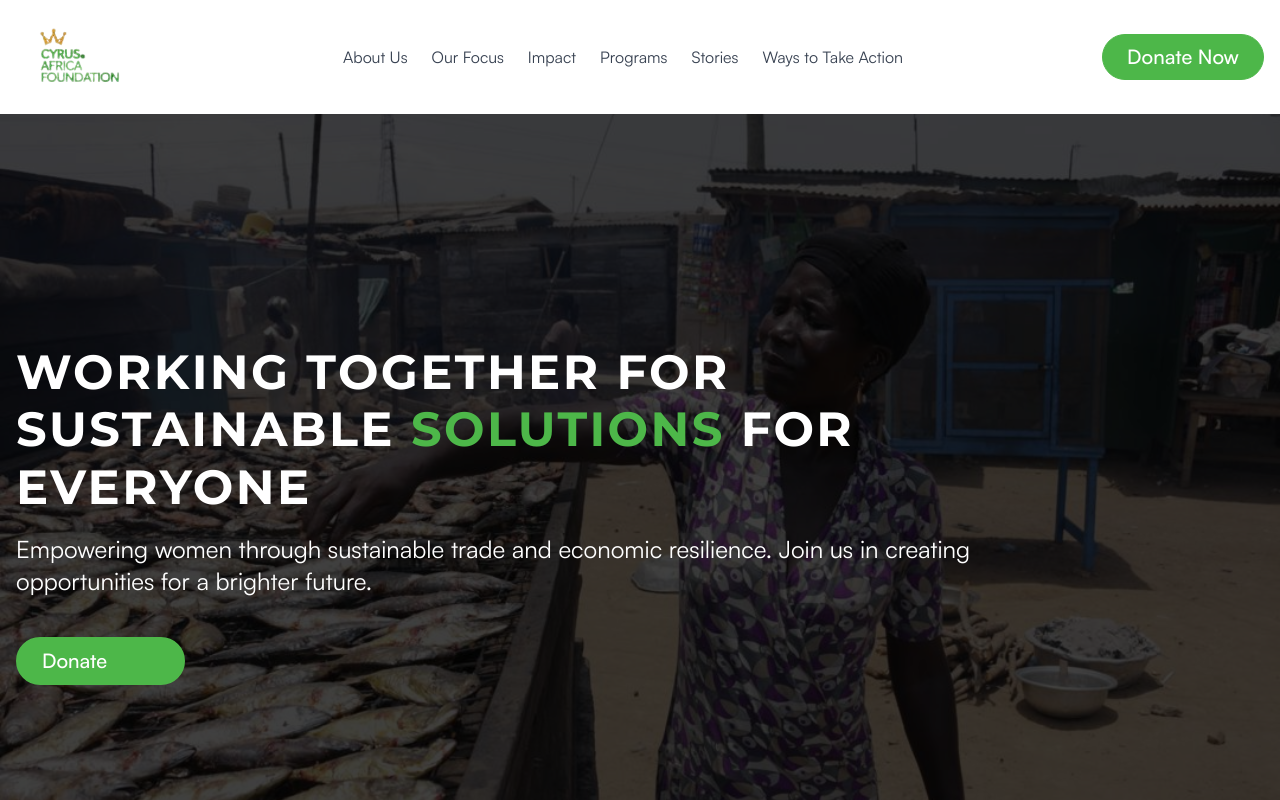
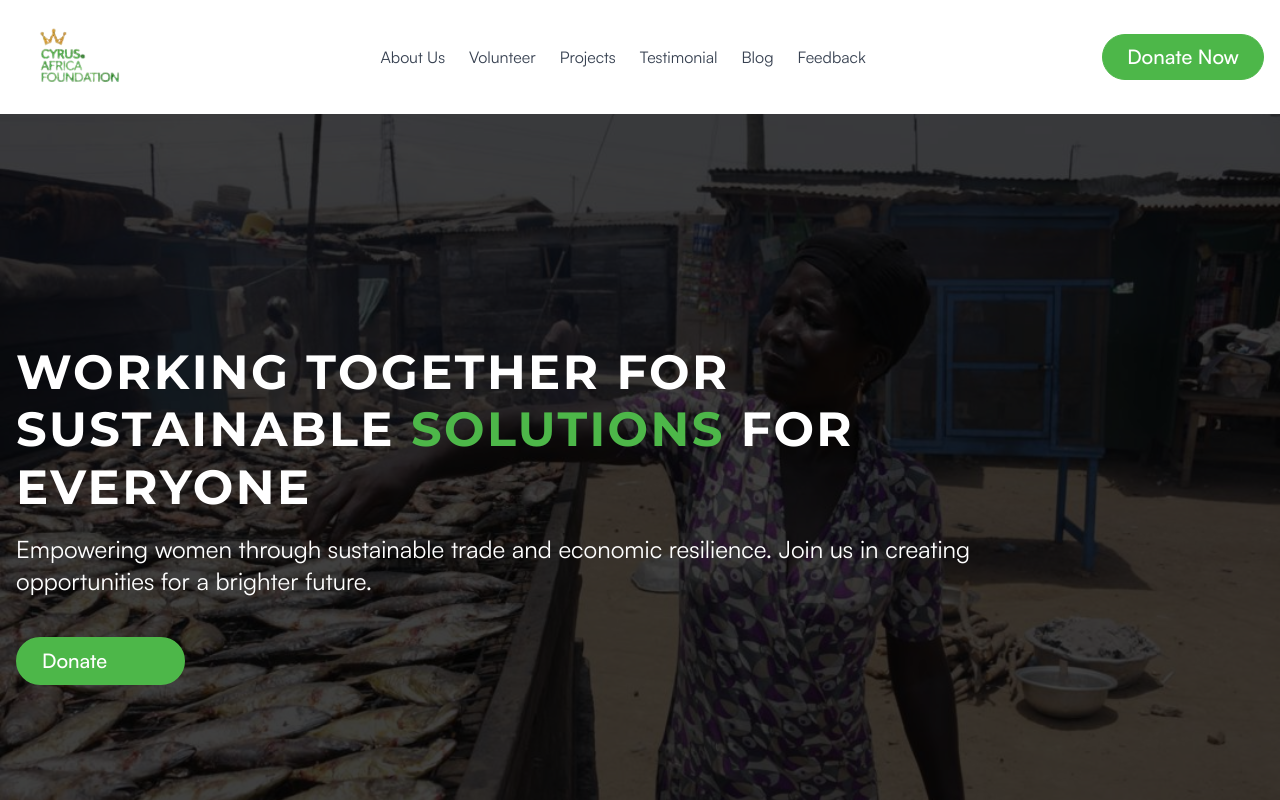
Before and after one commit to ranselorm/cyrus-africa, a Next.js app: page / in a window 1280 px wide. Shown: the top 800 px of the page. Built offline with nearby package versions, Linux system fonts and the light colour scheme; some icons are missing.

Commit message:
Switch to pnpm

```diff
--- a/app/page.tsx
+++ b/app/page.tsx
@@ -15,7 +15,6 @@ export default function Home() {
       <Volunteer />
       <Impact />
       <ParallaxVolunteer />
-      {/* <Projects /> */}
       <Support />
       <Testimonials />
       <Blog />
--- a/components/Blog.tsx
+++ b/components/Blog.tsx
@@ -33,7 +33,7 @@ const blogPosts = [
 
 const Blog = () => {
   return (
-    <section className="bg-gray-50 py-16 px-6 md:px-12">
+    <section className="bg-gray-50 py-16 px-6 md:px-12" id="blog">
       <div className="container mx-auto">
         <div className="flex justify-between">
           <h2 className="text-3xl md:text-4xl font-bold text-dark capitalize font-heading">
--- a/components/Feedback.tsx
+++ b/components/Feedback.tsx
@@ -31,6 +31,7 @@ const Feedback = () => {
       initial="hidden"
       whileInView="visible"
       viewport={{ once: true, amount: 0.3 }}
+      id="feedback"
     >
       <div className="container mx-auto px-4 ">
         <div className="mb-16 flex flex-col md:flex-row justify-between">
--- a/components/Impact.tsx
+++ b/components/Impact.tsx
@@ -13,7 +13,7 @@ const Impact = () => {
   const [customAmount, setCustomAmount] = useState("");
 
   return (
-    <section className="bg-blue-100 py-16 px-4">
+    <section className="bg-blue-100 py-16 px-4" id="about">
       <motion.div
         className="container mx-auto flex flex-col md:flex-row items-center justify-between gap-12"
         initial={{ opacity: 0, y: 50 }}
--- a/components/Navbar.tsx
+++ b/components/Navbar.tsx
@@ -1,21 +1,27 @@
 "use client";
 
-import { useState } from "react";
+import { useState, useEffect } from "react";
 import { motion, AnimatePresence } from "framer-motion";
 import { Icon } from "@iconify/react";
 import Link from "next/link";
+import { Link as ScrollLink } from "react-scroll";
 
 const navLinks = [
-  { name: "About Us", href: "#" },
-  { name: "Our Focus", href: "#" },
-  { name: "Impact", href: "#" },
-  { name: "Programs", href: "#" },
-  { name: "Stories", href: "#" },
-  { name: "Ways to Take Action", href: "#" },
+  { name: "About Us", href: "about" },
+  { name: "Volunteer", href: "volunteer" },
+  { name: "Projects", href: "projects" },
+  { name: "Testimonial", href: "testimonial" },
+  { name: "Blog", href: "blog" },
+  { name: "Feedback", href: "feedback" },
 ];
 
 export default function Navbar() {
   const [isOpen, setIsOpen] = useState(false);
+
+  // Prevent scrolling when menu is open
+  useEffect(() => {
+    document.body.style.overflow = isOpen ? "hidden" : "auto";
+  }, [isOpen]);
 
   return (
     <nav className="bg-white shadow-md w-full z-50">
@@ -31,7 +37,7 @@ export default function Navbar() {
           animate={{ opacity: 1, x: 0 }}
           className="w-24 md:w-32"
         >
-          <Link href="/" className="">
+          <Link href="/">
             <img
               src="/images/cyrus.png"
               className="w-full h-full object-cover"
@@ -39,6 +45,7 @@ export default function Navbar() {
           </Link>
         </motion.div>
 
+        {/* Desktop Navigation */}
         <motion.div
           className="hidden md:flex gap-6"
           initial={{ opacity: 0 }}
@@ -47,15 +54,21 @@ export default function Navbar() {
         >
           {navLinks.map(({ name, href }) => (
             <motion.div key={name} whileHover={{ scale: 1.1 }}>
-              <Link
-                href={href}
-                className="text-gray-700 hover:text-blue-600 transition"
+              <ScrollLink
+                className="text-gray-700 hover:text-primary transition cursor-pointer"
+                activeClass="primary"
+                to={href}
+                spy={true}
+                smooth={true}
+                offset={-30}
+                duration={500}
               >
                 {name}
-              </Link>
+              </ScrollLink>
             </motion.div>
           ))}
         </motion.div>
+
         <motion.button
           className="bg-primary text-white px-6 py-2 rounded-full text-xl font-medium transition hidden md:flex items-center gap-x-6 border border-primary hover:bg-blue-600 duration-200"
           initial={{ opacity: 0 }}
@@ -72,41 +85,49 @@ export default function Navbar() {
           animate={{ opacity: 1 }}
           transition={{ duration: 0.5, delay: 0.6 }}
         >
-          <button onClick={() => setIsOpen(!isOpen)}>
-            <Icon
-              icon={isOpen ? "mdi:close" : "mdi:menu"}
-              className="text-3xl text-gray-700"
-            />
+          <button onClick={() => setIsOpen(true)}>
+            <Icon icon="mdi:menu" className="text-3xl text-gray-700" />
           </button>
         </motion.div>
       </motion.div>
 
-      {/* Mobile Menu */}
+      {/* Mobile Full-Screen Menu */}
       <AnimatePresence>
         {isOpen && (
           <motion.div
             initial={{ opacity: 0, y: -20 }}
             animate={{ opacity: 1, y: 0 }}
             exit={{ opacity: 0, y: -20 }}
-            className="md:hidden bg-white shadow-md"
+            className="fixed inset-0 bg-white flex flex-col items-center justify-center z-50 h-screen"
           >
-            <motion.div
-              className="flex flex-col items-center gap-4 p-4"
-              initial={{ opacity: 0 }}
-              animate={{ opacity: 1 }}
-              transition={{ duration: 0.5, delay: 0.8 }}
+            {/* Close Button (Fixed at the Top-Right) */}
+            <button
+              className="absolute top-6 right-6 text-gray-700 text-4xl hover:text-primary transition z-50"
+              onClick={() => setIsOpen(false)}
             >
-              {navLinks.map(({ name, href }) => (
-                <motion.div key={name} whileHover={{ scale: 1.1 }}>
-                  <Link
-                    href={href}
-                    className="text-gray-700 hover:text-blue-600 transition"
-                  >
-                    {name}
-                  </Link>
-                </motion.div>
-              ))}
-            </motion.div>
+              <Icon icon="mdi:close" />
+            </button>
+
+            {navLinks.map(({ name, href }) => (
+              <motion.div
+                key={name}
+                whileHover={{ scale: 1.1 }}
+                className="mb-6"
+              >
+                <ScrollLink
+                  className="text-gray-700 hover:text-primary transition text-2xl cursor-pointer"
+                  activeClass="primary"
+                  to={href}
+                  spy={true}
+                  smooth={true}
+                  offset={-30}
+                  duration={500}
+                  onClick={() => setIsOpen(false)}
+                >
+                  {name}
+                </ScrollLink>
+              </motion.div>
+            ))}
           </motion.div>
         )}
       </AnimatePresence>
--- a/components/ParallaxVolunteer.tsx
+++ b/components/ParallaxVolunteer.tsx
@@ -19,6 +19,7 @@ const ParallaxVolunteer = () => {
       style={{
         backgroundImage: "url('/images/market.jpg')",
       }}
+      id="volunteer"
     >
       {/* Parallax Background */}
       <motion.div
--- a/components/Support.tsx
+++ b/components/Support.tsx
@@ -31,7 +31,7 @@ const supportCards = [
 
 const SupportSection = () => {
   return (
-    <section className="bg-white py-16">
+    <section className="bg-white py-16" id="projects">
       <div className="container mx-auto px-4">
         <h2 className="text-3xl md:text-4xl font-bold text-dark capitalize font-heading text-center">
           Our Recent Projects
--- a/components/Testimonials.tsx
+++ b/components/Testimonials.tsx
@@ -33,7 +33,7 @@ const testimonials = [
 
 const Testimonials: React.FC = () => {
   return (
-    <section className="py-16 bg-white">
+    <section className="py-16 bg-white" id="testimonial">
       <div className="max-w-6xl mx-auto px-6 text-center mb-16">
         <h2 className="text-3xl md:text-4xl font-bold text-dark">
           What’s Client Say?
--- a/package.json
+++ b/package.json
@@ -13,6 +13,7 @@
     "@radix-ui/react-dialog": "^1.1.5",
     "@radix-ui/react-label": "^2.1.1",
     "@radix-ui/react-slot": "^1.1.1",
+    "@types/react-scroll": "^1.8.10",
     "class-variance-authority": "^0.7.1",
     "clsx": "^2.1.1",
     "framer-motion": "^12.0.6",
@@ -21,6 +22,7 @@
     "react": "^19.0.0",
     "react-dom": "^19.0.0",
     "react-fast-marquee": "^1.6.5",
+    "react-scroll": "^1.9.0",
     "tailwind-merge": "^3.0.1",
     "tailwindcss-animate": "^1.0.7"
   },
```
Also changed, not shown: 2 other files (tests, documents, lock files or other folders).
